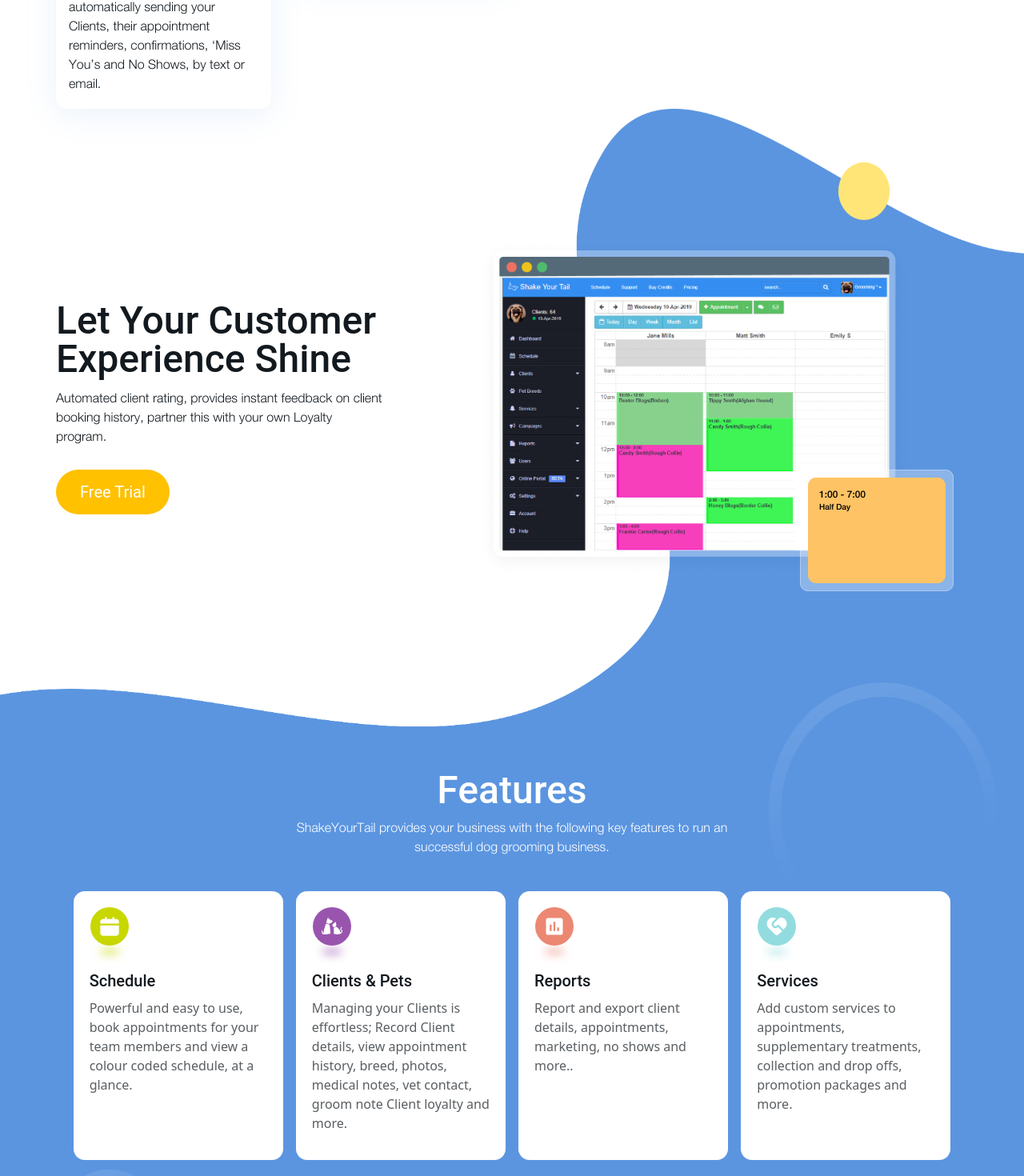
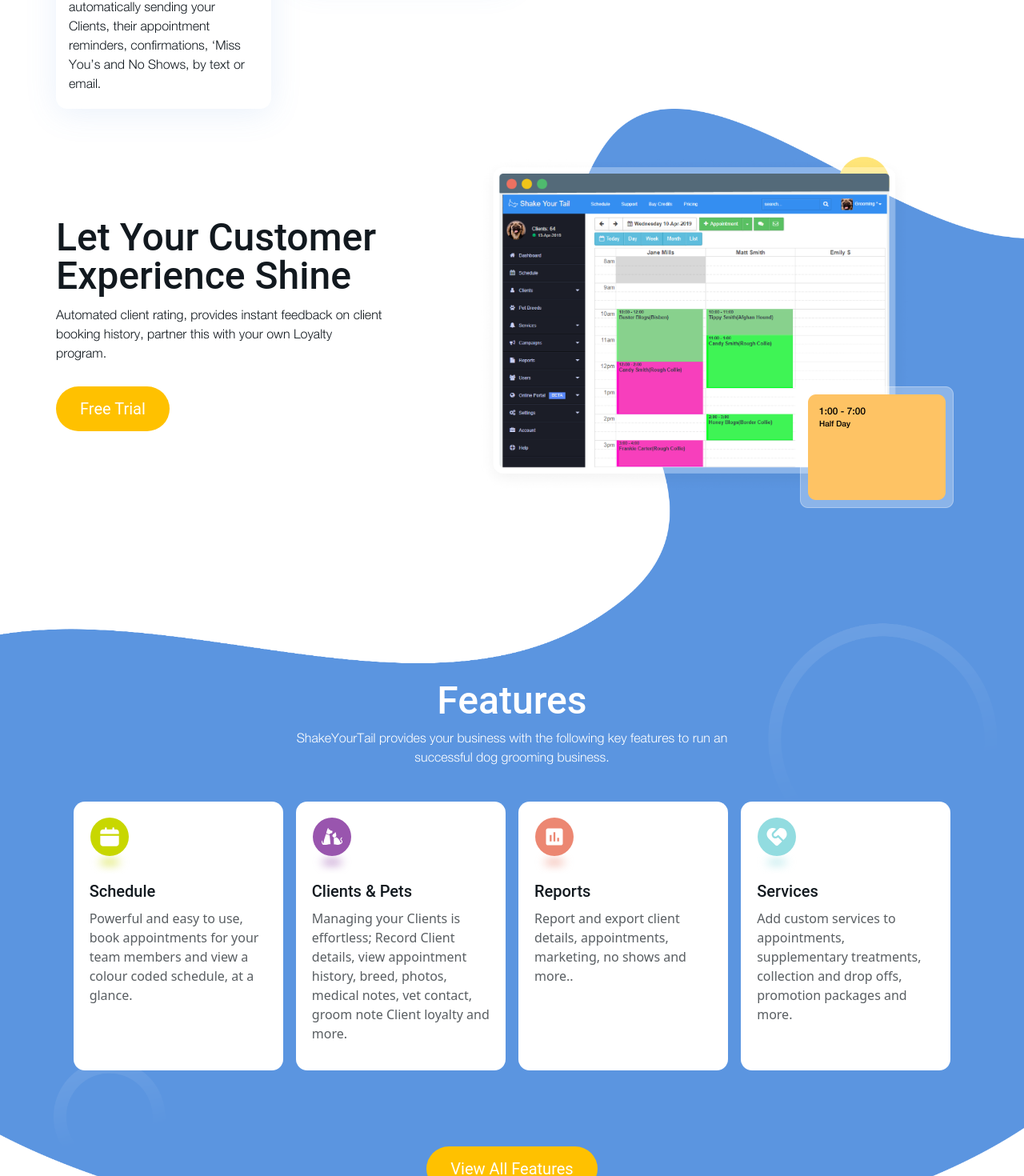
Before and after one commit to radialcoderavipoonia/shake_your_tail, a React (Create React App) app: page / in a window 1280 px wide. Shown: the part 1558-3028 px from the top of the page at 80% size. Built offline with nearby package versions, Linux system fonts and the light colour scheme.

Commit message:
changes in customer experience section

```diff
--- a/src/App.js
+++ b/src/App.js
@@ -42,7 +42,7 @@
             <img
               src={bg_feature}
               alt="bg feature"
-              className="h-[1605px] w-[2462px] lg:block hidden"
+              className="xl:h-[1605px] !h-[1440px] w-[2462px] lg:block hidden"
             />
           </div>
           <CustomerExperience />
--- a/src/components/CustomerExperience.jsx
+++ b/src/components/CustomerExperience.jsx
@@ -5,7 +5,7 @@
 const CustomerExperience = () => {
   return (
     <>
-      <section className="py-14 md:py-20 lg:py-40 relative z-10" id="trial">
+      <section className="xl:pt-14 xl:pb-14 pb-0 md:py-20 lg:py-40 relative z-10" id="trial">
         <div className="container">
           <div className="flex flex-wrap justify-between items-center">
             <div className="md:w-[40%]">
--- a/src/components/Features.jsx
+++ b/src/components/Features.jsx
@@ -4,7 +4,7 @@
 const Features = () => {
   return (
     <>
-      <section className="pb-14 lg:pb-36 pt-12 lg:pt-20 relative z-10 bg-[#5B95E0] lg:bg-transparent"id="features">
+      <section className="pb-14 lg:pb-36 xl:pt-44 lg:pt-0 pt-12 relative z-10 bg-[#5B95E0] lg:bg-transparent"id="features">
         <div className="container">
           <h2 className="text-white text-3xl md:text-4xl lg:text-5xl font-roboto font-medium text-center">
             Features
```
